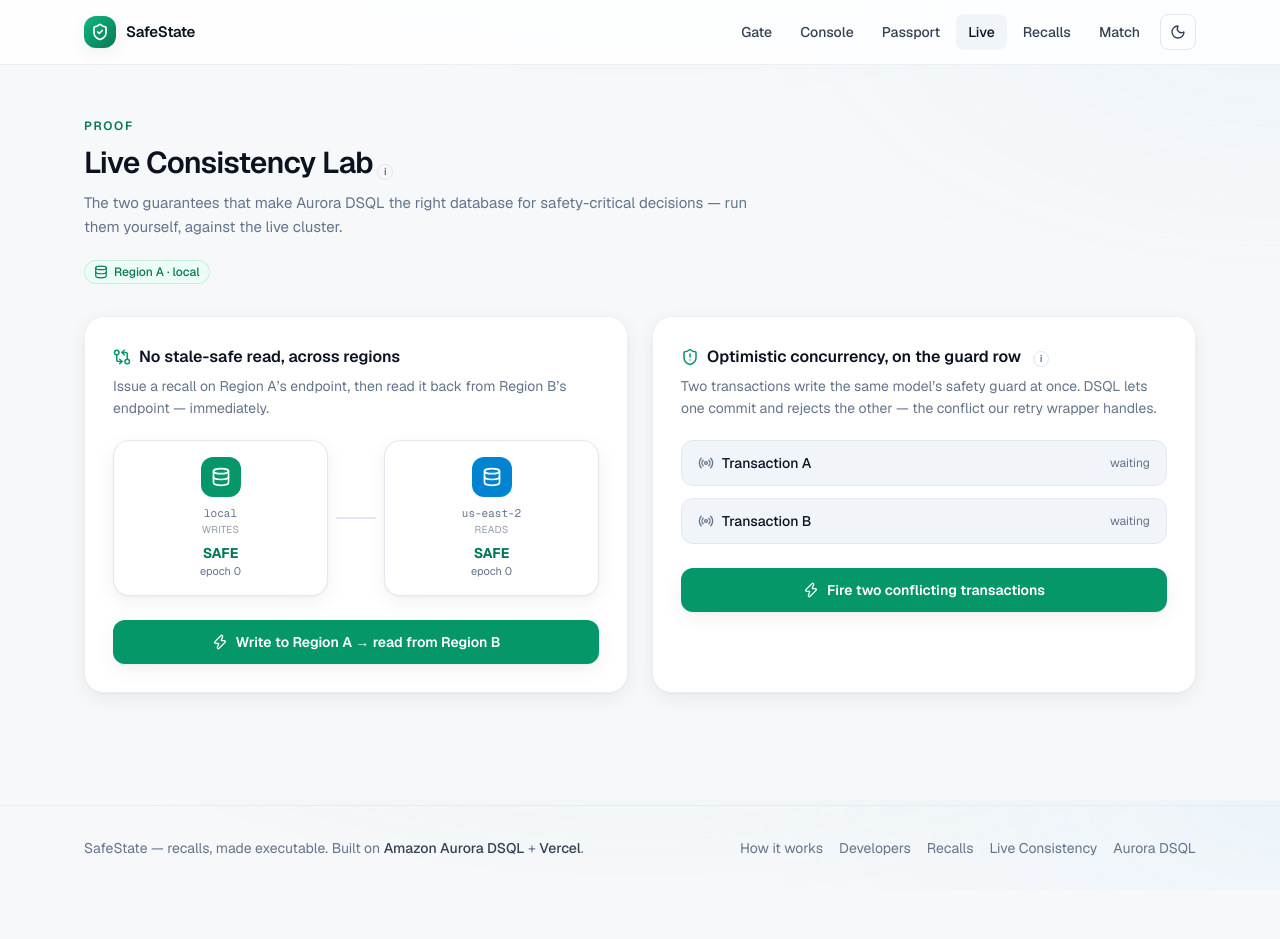
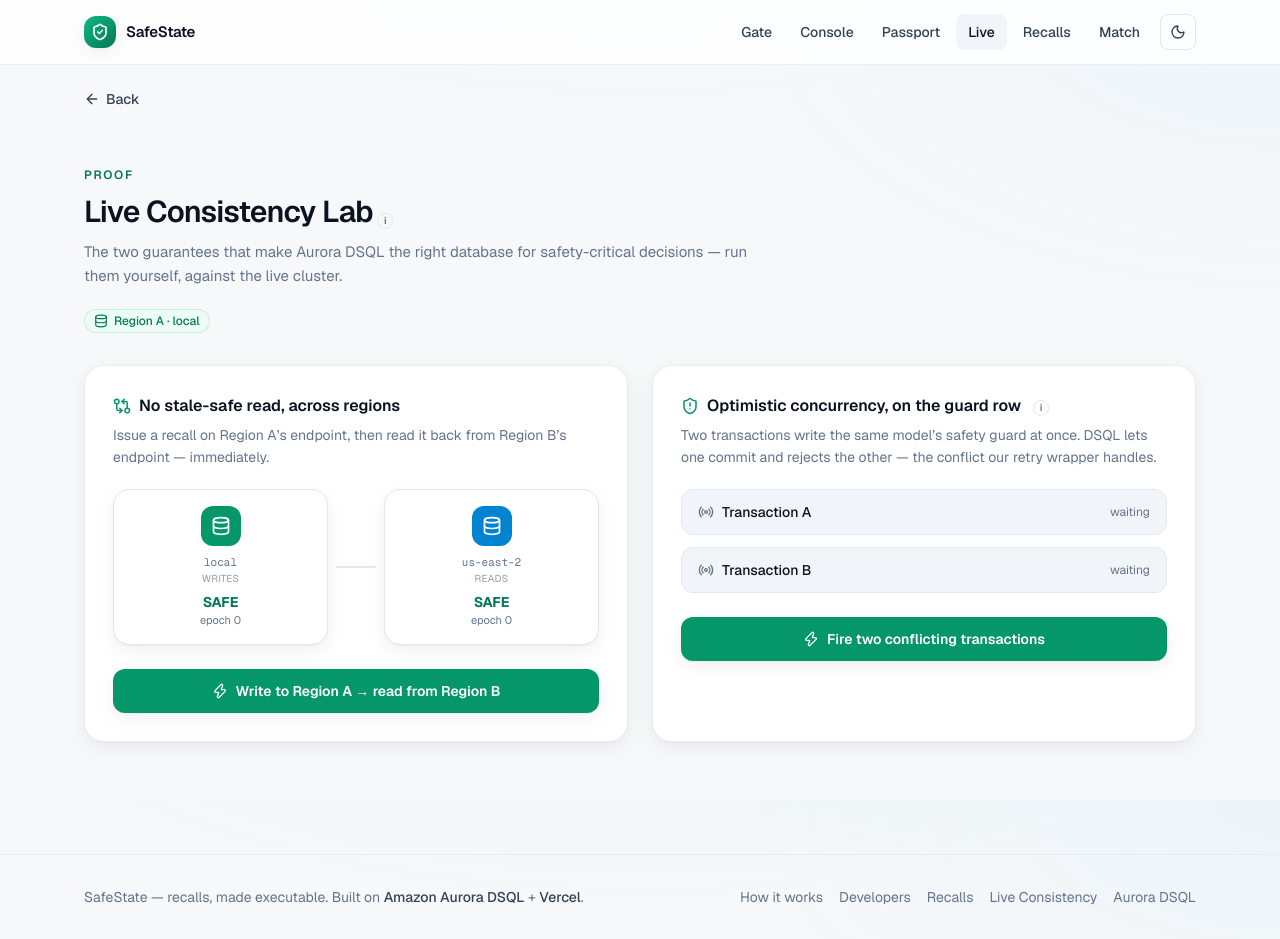
Before and after one commit to usv240/safestate, a Next.js app: page /live in a window 1280 px wide. Before the commit the page ends 890 px from the top, so only its background shows below. Built offline with nearby package versions, Linux system fonts and the light colour scheme.

Commit message:
Default to light mode; add Back button on all pages

```diff
--- a/src/app/layout.tsx
+++ b/src/app/layout.tsx
@@ -5,6 +5,7 @@
 import { SpeedInsights } from "@vercel/speed-insights/next";
 import "./globals.css";
 import { Nav } from "@/components/Nav";
+import { PageBack } from "@/components/PageBack";
 import { Footer } from "@/components/Footer";
 
 const description =
@@ -32,8 +33,9 @@
   },
 };
 
-// Runs before paint to avoid a light→dark flash.
-const themeScript = `(function(){try{var t=localStorage.getItem('theme');var d=t?t==='dark':window.matchMedia('(prefers-color-scheme: dark)').matches;if(d)document.documentElement.classList.add('dark');}catch(e){}})();`;
+// Light by default; only switch to dark if the user explicitly chose it.
+// Runs before paint to avoid a flash.
+const themeScript = `(function(){try{if(localStorage.getItem('theme')==='dark')document.documentElement.classList.add('dark');}catch(e){}})();`;
 
 export default function RootLayout({
   children,
@@ -47,6 +49,7 @@
       <body className="flex min-h-full flex-col">
         <script dangerouslySetInnerHTML={{ __html: themeScript }} />
         <Nav />
+        <PageBack />
         <div className="flex-1">{children}</div>
         <Footer />
         <Analytics />
--- /dev/null
+++ b/src/components/PageBack.tsx
@@ -0,0 +1,30 @@
+"use client";
+
+import { usePathname, useRouter } from "next/navigation";
+import { ArrowLeft } from "lucide-react";
+import { Container } from "@/components/ui";
+
+/** A Back affordance shown on every page except the home page. Goes to the
+ *  previous page when there's history, otherwise falls back to home. */
+export function PageBack() {
+  const pathname = usePathname();
+  const router = useRouter();
+  if (pathname === "/") return null;
+
+  function back() {
+    if (typeof window !== "undefined" && window.history.length > 1) router.back();
+    else router.push("/");
+  }
+
+  return (
+    <Container className="pt-6">
+      <button
+        type="button"
+        onClick={back}
+        className="inline-flex items-center gap-1.5 text-sm font-medium text-fg2 transition-colors hover:text-fg"
+      >
+        <ArrowLeft className="h-4 w-4" /> Back
+      </button>
+    </Container>
+  );
+}
```
